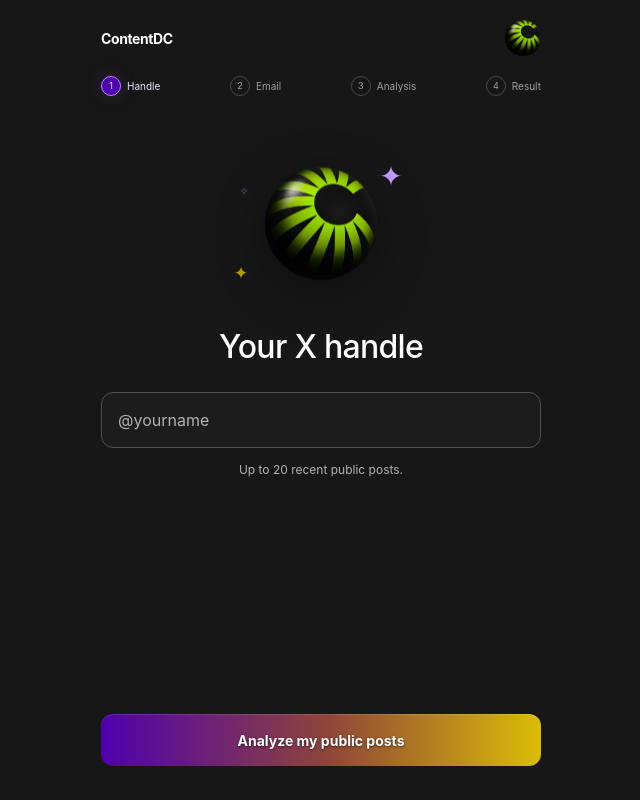
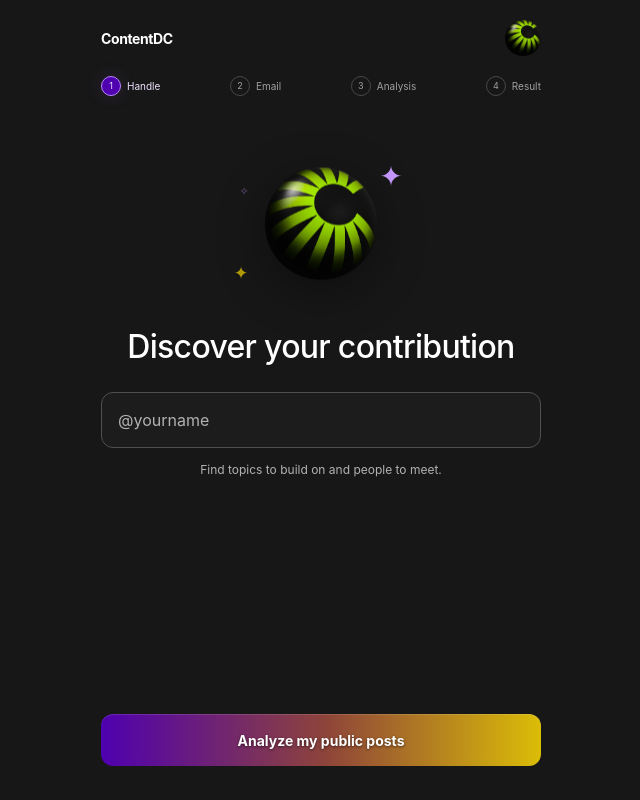
Before and after one commit to AntonPecherkin/contribution-proof, a Next.js app: page / in a window 1280 px wide. Shown: the whole page, without its empty margins (319-959 px from the left). Built offline with nearby package versions, Linux system fonts and the light colour scheme; a web font is replaced by a local one.

Commit message:
feat: orient participant copy around contribution discovery

```diff
--- a/src/app/_ui/forms.tsx
+++ b/src/app/_ui/forms.tsx
@@ -31,9 +31,9 @@
       }
     } catch (e) { setError(e instanceof Error ? e.message : 'Connection interrupted. Try again.'); setBusy(false); }
   }}>
-    <div className="entry-fields"><BrandOrbit /><h1><label htmlFor="value">{register ? 'Your email' : 'Your X handle'}</label></h1>
-      <input id="value" name="value" type={register ? 'email' : 'text'} placeholder={register ? 'you@email.com' : '@yourname'} autoComplete={register ? 'email' : 'off'} autoCapitalize="none" spellCheck={false} required aria-describedby="consent" />
-      <p id="consent" className="helper">{register ? 'We’ll email you when early access opens.' : 'Up to 20 recent public posts.'}</p>
+    <div className="entry-fields"><BrandOrbit /><h1><label htmlFor="value">{register ? 'Your email' : 'Discover your contribution'}</label></h1>
+      <input id="value" name="value" aria-label={register ? 'Your email' : 'Your X handle'} type={register ? 'email' : 'text'} placeholder={register ? 'you@email.com' : '@yourname'} autoComplete={register ? 'email' : 'off'} autoCapitalize="none" spellCheck={false} required aria-describedby="consent" />
+      <p id="consent" className="helper">{register ? 'We’ll email you when early access opens.' : 'Find topics to build on and people to meet.'}</p>
       {error && <p role="alert" className="error">{error}</p>}
     </div>
     <button type="submit" className="primary" disabled={busy}>{busy ? 'One moment…' : register ? 'Agree & join early access' : 'Analyze my public posts'}</button>
--- a/src/app/_ui/journey.tsx
+++ b/src/app/_ui/journey.tsx
@@ -4,7 +4,7 @@
 import { useEffect, useState } from 'react';
 import { useRouter } from 'next/navigation';
 import { readStatus, errorCopy } from './api';
-const phrases = ['Starting your analysis', 'Collecting your public posts', 'Finding your contribution signals', 'Your result is ready'];
+const phrases = ['Finding your contribution', 'Collecting your public posts', 'Finding your contribution signals', 'Your result is ready'];
 export default function Journey({ id }: { id: string }) {
   const router = useRouter();
   const [stage, setStage] = useState(0);
@@ -44,6 +44,6 @@
   return <section className="journey fade-in"><h1 key={stage} className="fade-in" aria-live="polite" aria-atomic="true">{profile && stage === 2 ? 'Finding your profile signals' : phrases[stage]}</h1>
     <div className="waiting-card">{stage < 2 ? <BrandOrbit waiting /> : <div className="signal-grid fade-in">{(profile ? ['Audience', 'Output', 'Activity', 'Topics'] : ['Topics', 'Depth', 'Streak', 'Reach']).map((label, i) => <div key={label}><span aria-hidden="true">{['✳', '▦', '⠿', '◌'][i]}</span>{label}</div>)}</div>}</div>
     <p className="helper status-note" role="status">{connection || (stage < 3 && elapsed >= 60000 ? 'Taking a little longer. Keep this page open.' : stage < 3 && elapsed >= 10000 ? 'This usually takes a minute or two.' : '')}</p>
-    <details className="waiting-help"><summary>What counts?</summary><p className="helper">Topics, depth, streak, and public response in your recent posts. If posts aren’t available, we look at your profile.</p></details>
+    <details className="waiting-help"><summary>What you’ll discover</summary><p className="helper">Your contribution, topics to build on, and people to meet. If posts aren’t available, we look at your profile.</p></details>
   </section>;
 }
--- a/src/app/_ui/result.tsx
+++ b/src/app/_ui/result.tsx
@@ -87,7 +87,7 @@
           {result.kind === 'analysis' ? <><div className="tile green"><strong>{result.technologyCount}</strong><span>Technology posts</span></div><div className="tile blue"><strong>{metric(result.stats.totalViews)}</strong><span>Public views · analyzed posts</span></div><div className="tile yellow"><strong>{result.stats.longestStreakWeeks}</strong><span>Longest streak · weeks</span></div></> : <><div className="tile green"><strong>{metric(result.signal.profile.followers)}</strong><span>Followers</span></div><div className="tile blue"><strong>{metric(result.signal.profile.postsCount)}</strong><span>Posts</span></div><div className="tile yellow"><strong>{metric(result.signal.postsPerYear)}</strong><span>Posts per year</span></div></>}
         </div><p className="evidence">{evidence}</p>
       </>}
-      {expanded && topics.length > 0 && <section className="card-topics" aria-label="Power Topics"><h2>Power Topics</h2><div className="pills">{topics.slice(0, 3).map(topic => <span key={topic}>{labelForTopic(topic)}</span>)}</div>{topics.length > 3 && <details><summary>{topics.length - 3} more topics</summary><div className="pills">{topics.slice(3).map(topic => <span key={topic}>{labelForTopic(topic)}</span>)}</div></details>}</section>}
+      {expanded && topics.length > 0 && <section className="card-topics" aria-label="Topics to build on"><h2>Topics to build on</h2><p className="helper topic-direction">Your next narrative starts here.</p><div className="pills">{topics.slice(0, 3).map(topic => <span key={topic}>{labelForTopic(topic)}</span>)}</div>{topics.length > 3 && <details><summary>{topics.length - 3} more topics</summary><div className="pills">{topics.slice(3).map(topic => <span key={topic}>{labelForTopic(topic)}</span>)}</div></details>}</section>}
       {result.kind === 'analysis' && <p className="helper result-window">{result.stats.from} — {result.stats.to}</p>}
     </div>
     {!expanded ? <button className="primary explore-button" onClick={() => { closedHeight.current = cardRef.current?.getBoundingClientRect().height ?? 0; setExpanded(true); }}>Explore my result</button> : <div className="result-details fade-in">
@@ -102,7 +102,7 @@
         <p className="helper">An experimental signal from public activity, not a measure of skill or worth.</p>
       </details>
       {result.kind === 'analysis' && <details><summary>More about your posts</summary><dl className="stats"><dt>Window</dt><dd>{result.stats.from} – {result.stats.to}</dd><dt>Busiest day</dt><dd>{result.stats.busiestWeekday ?? 'Not available'}</dd><dt>Median length</dt><dd>{result.stats.medianLength} characters</dd><dt>Thread starts</dt><dd>{result.stats.threadStarts}</dd></dl></details>}
-      {result.opportunities.length > 0 && <details><summary>Opportunities</summary><p className="helper">People here who work on what you post about</p>{result.opportunities.slice(0, 3).map(match => {
+      {result.opportunities.length > 0 && <details><summary>People to meet</summary><p className="helper">Connect with people exploring your topics.</p>{result.opportunities.slice(0, 3).map(match => {
           // Some speakers have no public URL yet, so the card is only a link when it can be.
           const target = linkFor(match.project);
           const href = target && safeUrl(target) ? target : null;
--- a/src/app/_ui/share-card.ts
+++ b/src/app/_ui/share-card.ts
@@ -90,7 +90,7 @@
   });
 
   box(48, 632, 984, 292, '#242424');
-  text(topics.length ? 'POWER TOPICS' : 'PUBLIC PROFILE', 80, 680, 19, '#bda6da', 600);
+  text(topics.length ? 'TOPICS TO BUILD ON' : 'PUBLIC PROFILE', 80, 680, 19, '#bda6da', 600);
   if (topics.length) {
     topics.slice(0, 3).forEach((topic, i) => {
       const label = labelForTopic(topic);
--- a/src/app/globals.css
+++ b/src/app/globals.css
@@ -164,3 +164,5 @@
 @keyframes star-glow { 0%,100% { opacity: .45; transform: scale(.9); } 50% { opacity: 1; transform: scale(1.08); } }
 @media (max-width: 359px) { .app { padding-inline: 16px; }.flow-steps { gap: 5px; }.flow-steps li { gap: 4px; }.result-card { padding: 16px; }.tile { padding: 12px 10px; } }
 @media (max-height: 700px) { .brand-orbit:not(.is-waiting) { height: 116px; margin-bottom: 14px; }.brand-orbit:not(.is-waiting) img { width: 86px; }.entry-fields { padding-top: 8px; }.score-reveal { min-height: 224px; } }
+
+.topic-direction { margin: -3px 0 12px; font-size: 10px; }
```
Also changed, not shown: 2 other files (tests, documents, lock files or other folders).
